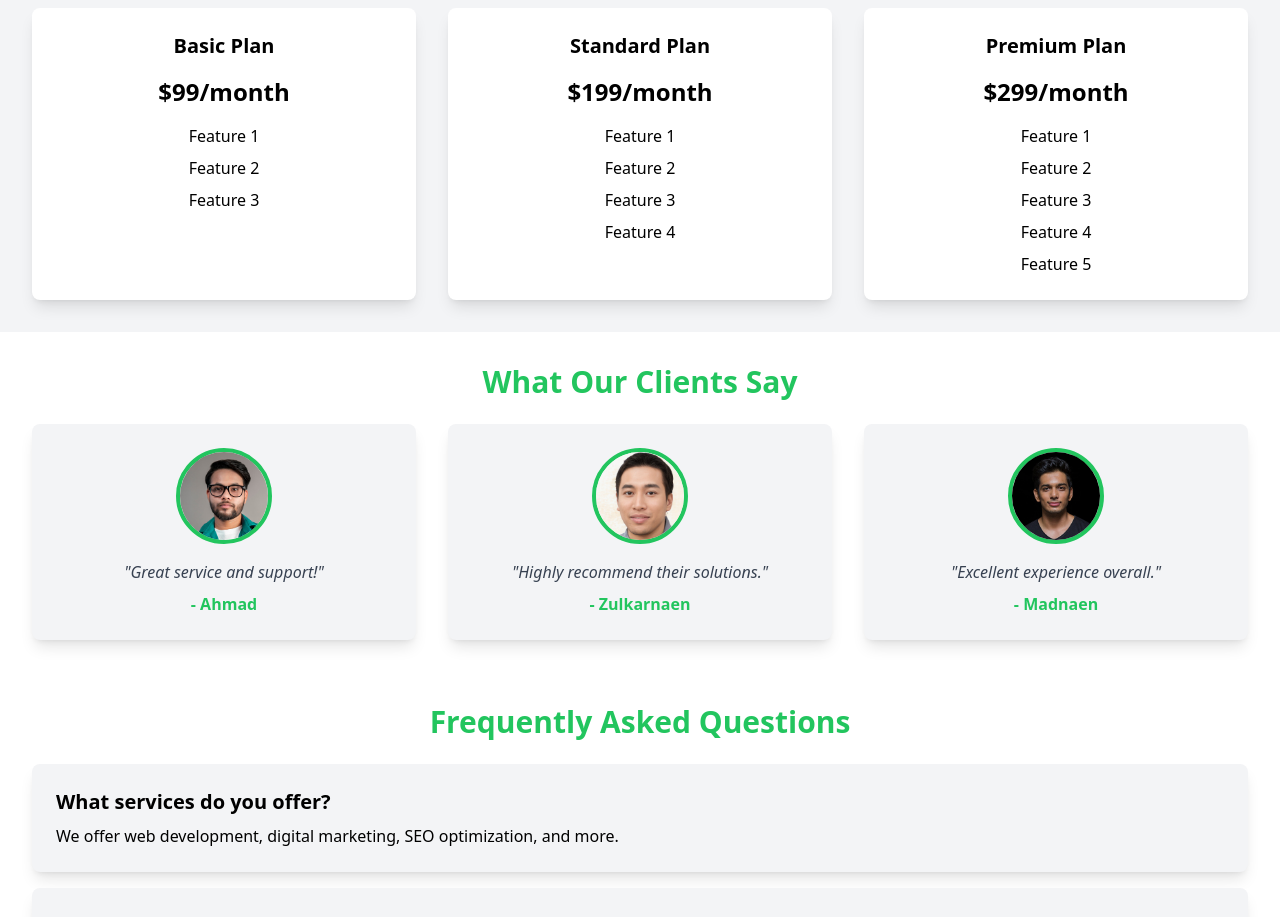
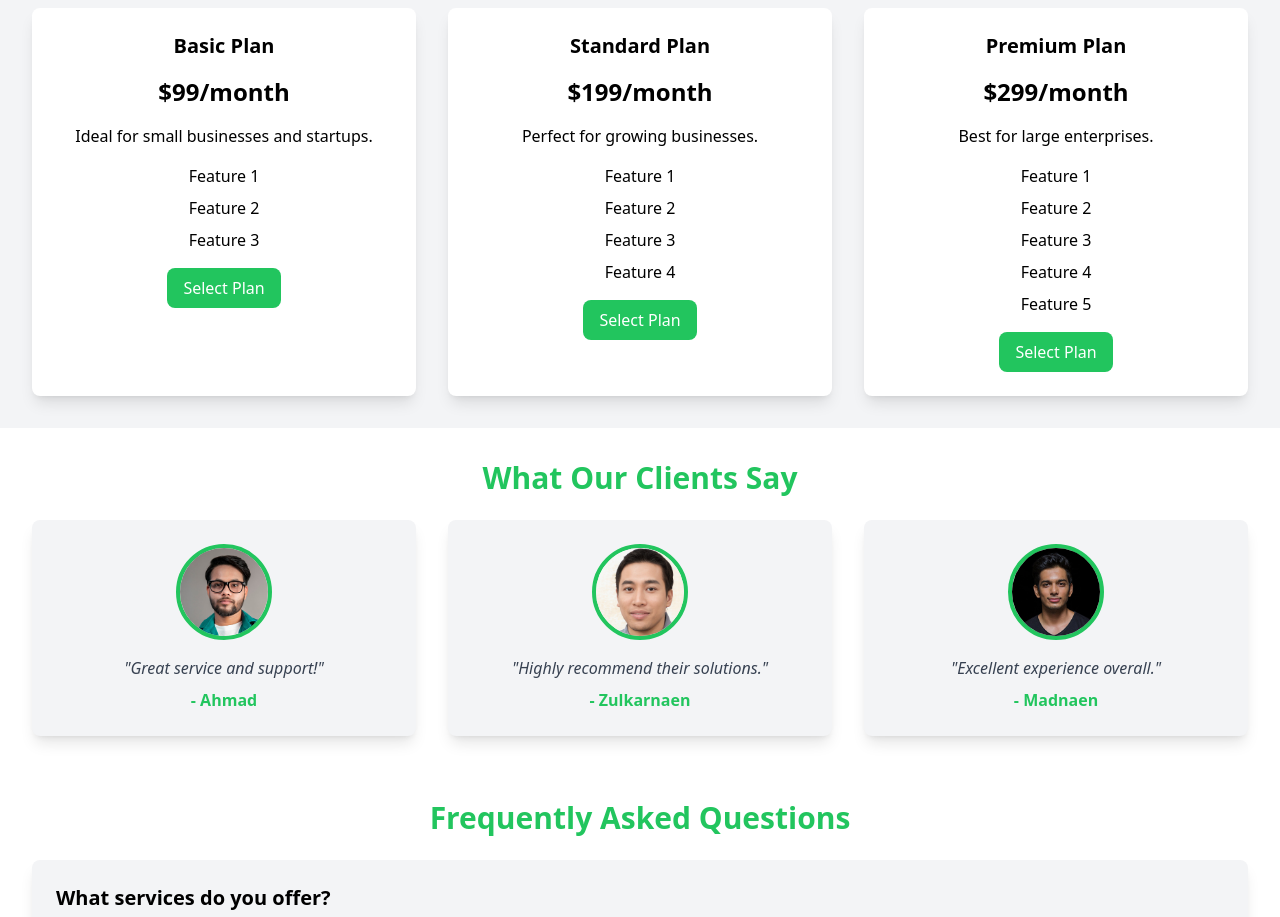
Before and after one commit to naenmad/amerta-digital, a React (Vite) app: page /service in a window 1280 px wide. Shown: the part 1820-2737 px from the top of the page. Built offline with nearby package versions, Linux system fonts and the light colour scheme.

Commit message:
Ninth Commit

```diff
--- a/src/components/servicePage/Pricing.tsx
+++ b/src/components/servicePage/Pricing.tsx
@@ -1,9 +1,27 @@
 // src/components/servicePage/Pricing.tsx
 const Pricing = () => {
     const pricingPlans = [
-        { id: 1, title: 'Basic Plan', price: '$99/month', features: ['Feature 1', 'Feature 2', 'Feature 3'] },
-        { id: 2, title: 'Standard Plan', price: '$199/month', features: ['Feature 1', 'Feature 2', 'Feature 3', 'Feature 4'] },
-        { id: 3, title: 'Premium Plan', price: '$299/month', features: ['Feature 1', 'Feature 2', 'Feature 3', 'Feature 4', 'Feature 5'] },
+        {
+            id: 1,
+            title: 'Basic Plan',
+            price: '$99/month',
+            description: 'Ideal for small businesses and startups.',
+            features: ['Feature 1', 'Feature 2', 'Feature 3']
+        },
+        {
+            id: 2,
+            title: 'Standard Plan',
+            price: '$199/month',
+            description: 'Perfect for growing businesses.',
+            features: ['Feature 1', 'Feature 2', 'Feature 3', 'Feature 4']
+        },
+        {
+            id: 3,
+            title: 'Premium Plan',
+            price: '$299/month',
+            description: 'Best for large enterprises.',
+            features: ['Feature 1', 'Feature 2', 'Feature 3', 'Feature 4', 'Feature 5']
+        },
     ];
 
     return (
@@ -15,11 +33,15 @@ const Pricing = () => {
                         <div key={plan.id} className="bg-white p-6 rounded-lg shadow-lg">
                             <h3 className="text-xl font-bold mb-4">{plan.title}</h3>
                             <p className="text-2xl font-bold mb-4">{plan.price}</p>
-                            <ul className="space-y-2">
+                            <p className="mb-4">{plan.description}</p>
+                            <ul className="space-y-2 mb-4">
                                 {plan.features.map((feature, index) => (
                                     <li key={index}>{feature}</li>
                                 ))}
                             </ul>
+                            <button className="bg-green-500 text-white py-2 px-4 rounded-lg hover:bg-green-600 transition duration-300">
+                                Select Plan
+                            </button>
                         </div>
                     ))}
                 </div>
```
